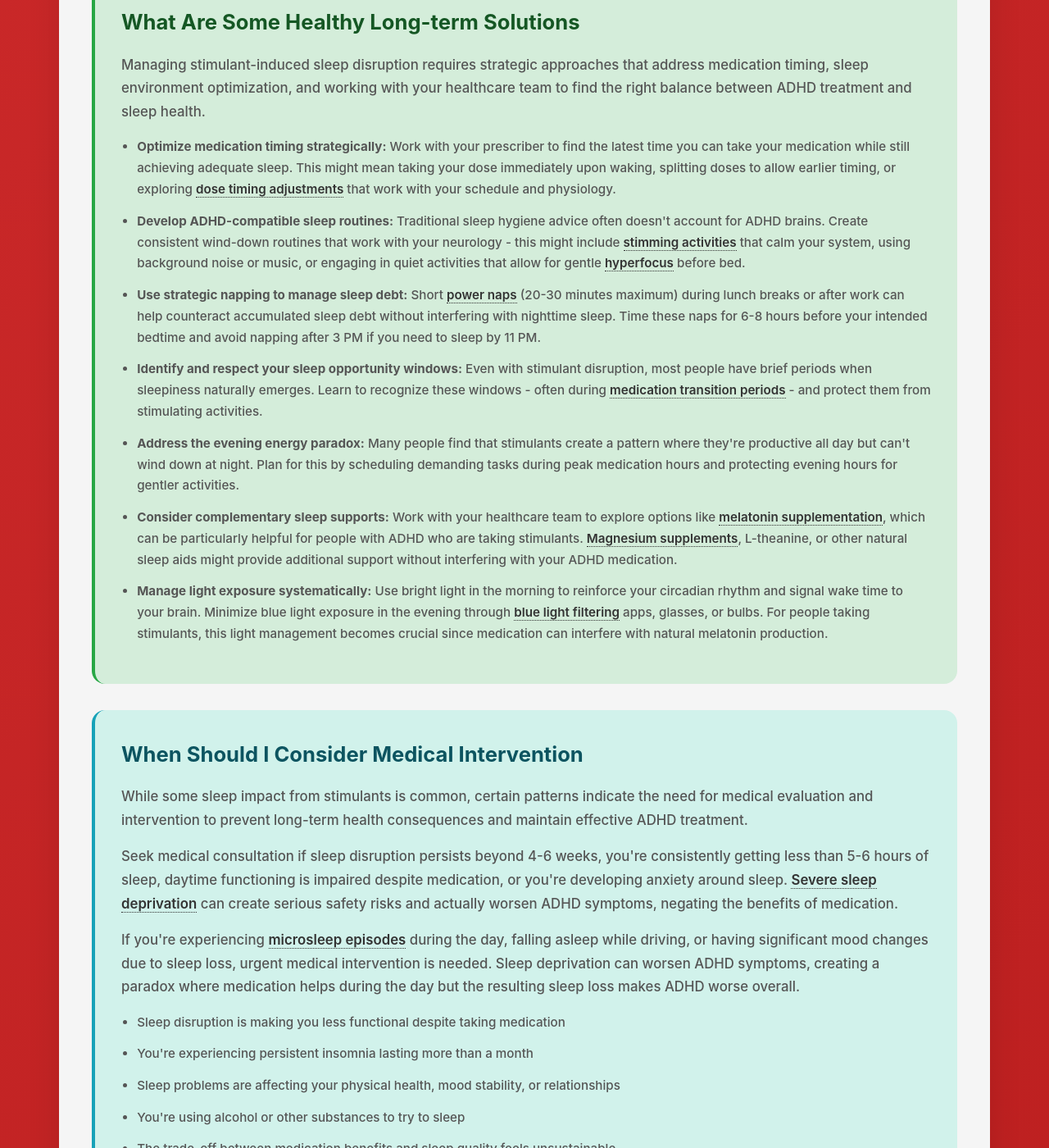
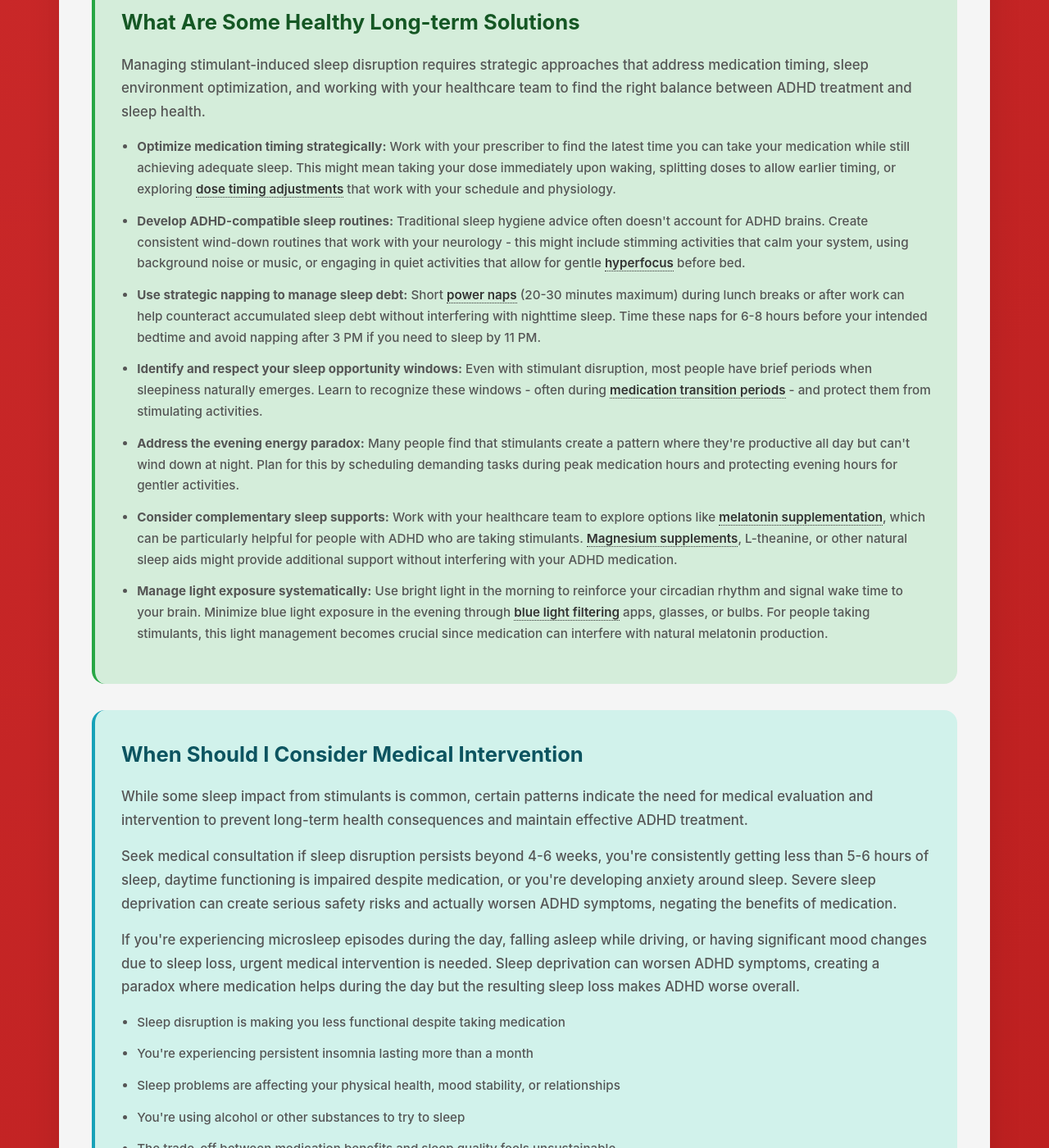
Before and after one commit to neurodivergent-survival-guide/neurodivergent-survival-guide, a Jekyll site: the page built from struggles/stimulant-sleep-disruption.html, in a window 1280 px wide and 1400 px high, scrolled down 3254 px. Shown: the whole window at 82% size. Built offline with Jekyll 4.4.1, drawn with Linux system fonts in a browser that asks for light colours.

Commit message:
Update stimulant-sleep-disruption.html

```diff
--- a/struggles/stimulant-sleep-disruption.html
+++ b/struggles/stimulant-sleep-disruption.html
@@ -91,7 +91,7 @@ search_terms: ["can't sleep meds", "wired at night", "stimulants insomnia", "med
         <ul>
             <li><strong>Optimize medication timing strategically:</strong> Work with your prescriber to find the latest time you can take your medication while still achieving adequate sleep. This might mean taking your dose immediately upon waking, splitting doses to allow earlier timing, or exploring <span class="jargon">dose timing adjustments<span class="tooltip">Changes to when medications are taken during the day to optimize benefits while minimizing side effects</span></span> that work with your schedule and physiology.</li>
 
-            <li><strong>Develop ADHD-compatible sleep routines:</strong> Traditional sleep hygiene advice often doesn't account for ADHD brains. Create consistent wind-down routines that work with your neurology - this might include <span class="jargon">stimming activities<span class="tooltip">Self-soothing repetitive behaviors like fidgeting or movement that help regulate the nervous system</span></span> that calm your system, using background noise or music, or engaging in quiet activities that allow for gentle <span class="jargon">hyperfocus<span class="tooltip">Intense concentration on activities that can be soothing when directed toward calm, non-stimulating tasks</span></span> before bed.</li>
+            <li><strong>Develop ADHD-compatible sleep routines:</strong> Traditional sleep hygiene advice often doesn't account for ADHD brains. Create consistent wind-down routines that work with your neurology - this might include stimming activities that calm your system, using background noise or music, or engaging in quiet activities that allow for gentle <span class="jargon">hyperfocus<span class="tooltip">Intense concentration on activities that can be soothing when directed toward calm, non-stimulating tasks</span></span> before bed.</li>
 
             <li><strong>Use strategic napping to manage sleep debt:</strong> Short <span class="jargon">power naps<span class="tooltip">Brief 20-30 minute naps that provide rest without entering deep sleep phases</span></span> (20-30 minutes maximum) during lunch breaks or after work can help counteract accumulated sleep debt without interfering with nighttime sleep. Time these naps for 6-8 hours before your intended bedtime and avoid napping after 3 PM if you need to sleep by 11 PM.</li>
 
@@ -109,9 +109,9 @@ search_terms: ["can't sleep meds", "wired at night", "stimulants insomnia", "med
         <h2 id="medical-intervention">When Should I Consider Medical Intervention</h2>
         <p>While some sleep impact from stimulants is common, certain patterns indicate the need for medical evaluation and intervention to prevent long-term health consequences and maintain effective ADHD treatment.</p>
 
-        <p>Seek medical consultation if sleep disruption persists beyond 4-6 weeks, you're consistently getting less than 5-6 hours of sleep, daytime functioning is impaired despite medication, or you're developing anxiety around sleep. <span class="jargon">Severe sleep deprivation<span class="tooltip">Getting less than 5-6 hours of sleep consistently, which can cause serious health and safety issues</span></span> can create serious safety risks and actually worsen ADHD symptoms, negating the benefits of medication.</p>
+        <p>Seek medical consultation if sleep disruption persists beyond 4-6 weeks, you're consistently getting less than 5-6 hours of sleep, daytime functioning is impaired despite medication, or you're developing anxiety around sleep. Severe sleep deprivation can create serious safety risks and actually worsen ADHD symptoms, negating the benefits of medication.</p>
 
-        <p>If you're experiencing <span class="jargon">microsleep episodes<span class="tooltip">Brief, involuntary periods of sleep that last a few seconds, often occurring during activities</span></span> during the day, falling asleep while driving, or having significant mood changes due to sleep loss, urgent medical intervention is needed. Sleep deprivation can worsen ADHD symptoms, creating a paradox where medication helps during the day but the resulting sleep loss makes ADHD worse overall.</p>
+        <p>If you're experiencing microsleep episodes during the day, falling asleep while driving, or having significant mood changes due to sleep loss, urgent medical intervention is needed. Sleep deprivation can worsen ADHD symptoms, creating a paradox where medication helps during the day but the resulting sleep loss makes ADHD worse overall.</p>
 
         <ul>
             <li>Sleep disruption is making you less functional despite taking medication</li>
```
